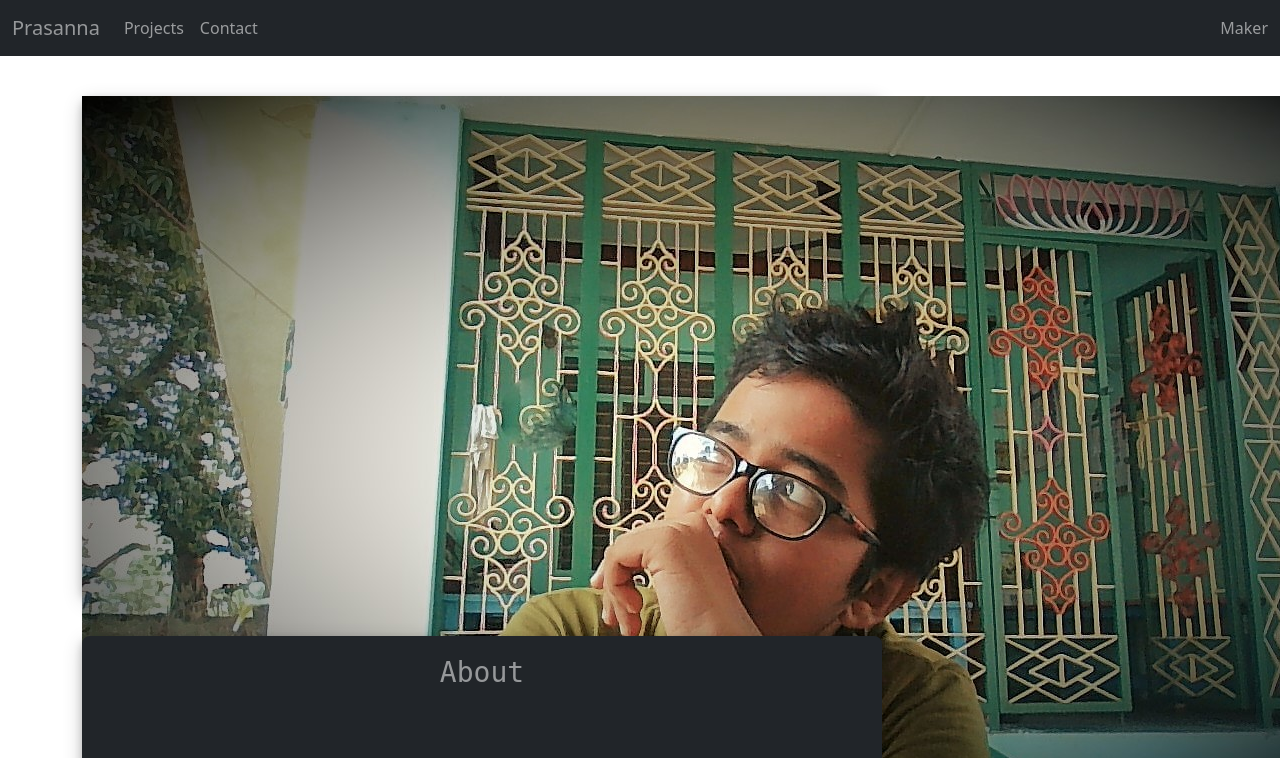
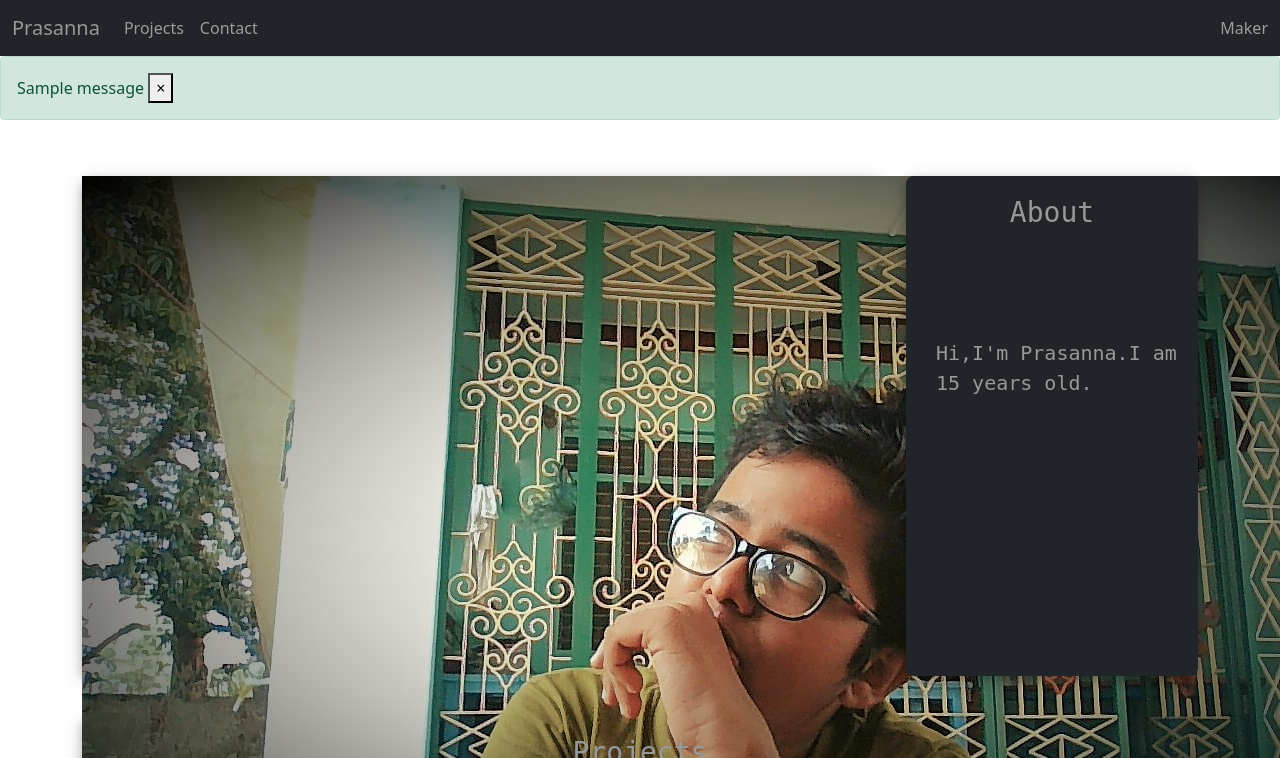
Before and after one commit to Prasanna-Natarajan-3595/My_Portfolio, a Flask app: page / in a window 1280 px wide; the page is wider, and only the part inside the window is pictured. Shown: the top 758 px of that part. Run offline with Flask 2, Linux system fonts and the light colour scheme; tables that the repository leaves empty hold one stand-in row (values such as "Sample post"); one stand-in notice (Sample message) is shown; grey boxes are pictures that could not be loaded.

Commit message:
Few changes

```diff
--- a/web/templates/home.html
+++ b/web/templates/home.html
@@ -16,7 +16,7 @@
     border: none;
     outline: none;
     background-color: #212529;
-    color: white;
+    color: #96989a;
     padding: 15px;
     border-radius: 8px;
     box-shadow: 0 4px 8px 0 rgba(0, 0, 0, 0.2), 0 6px 20px 0 rgba(0, 0, 0, 0.19);
@@ -39,6 +39,23 @@
 {% endblock %}
 {% block content %}
 <button onclick="topFunction()" id="myBtn" title="Go to top">_/|\_</button>
+{% with messages = get_flashed_messages(with_categories=true) %} {% if
+  messages %} {% for category, message in messages %} {% if category ==
+  'error' %}
+  <div class="alert alert-danger alter-dismissable fade show" role="alert">
+    {{ message }}
+    <button type="button" class="close" data-dismiss="alert">
+      <span aria-hidden="true">&times;</span>
+    </button>
+  </div>
+  {% else %}
+  <div class="alert alert-success alter-dismissable fade show" role="alert">
+    {{ message }}
+    <button type="button" class="close" data-dismiss="alert">
+      <span aria-hidden="true">&times;</span>
+    </button>
+  </div>
+  {% endif %} {% endfor %} {% endif %} {% endwith %}
 <div class="container" id='about'>
   <div class="row">
     <div class="col">
@@ -52,13 +69,15 @@
       <div class='rectangle' style='margin-top:40px;height: 500px;
       max-width: 800px;'>
       <h3 style='font-family:monospace;color:#96989a;text-align:center;padding-top:20px;'>About</h3>
-      <pre style='font-family:monospace;font-size:20px;color:#96989a;margin-left:30px;padding-top:100px;'>
+      <p style='font-family:monospace;font-size:20px;color:#96989a;margin-left:30px;padding-top:100px;'>
 Hi,I'm Prasanna.I am 15 years old.
-
+<br>
+<div style='padding-top:5px;'></div>
 I love building robots,
-
+<br>
+<div style='padding-top:5px;'></div>
 making websites and training AI.
-      </pre>
+      </p>
     </div>
     </div>
   </div>
@@ -66,20 +85,97 @@ making websites and training AI.
 
 <div class='container' id='projects'>
 <div class='rectangle' style='height: 500px;
-max-width: 1600px;margin-top:40px;'></div>
+max-width: 1600px;margin-top:40px;'>
+<h3 style='font-family:monospace;color:#96989a;text-align:center;padding-top:20px;'>Projects</h3>
+<div id="carouselExampleCaptions" class="carousel slide" data-bs-ride="carousel">
+  <div class="carousel-indicators">
+    <button type="button" data-bs-target="#carouselExampleCaptions" data-bs-slide-to="0" class="active" aria-current="true" aria-label="Slide 1"></button>
+    <button type="button" data-bs-target="#carouselExampleCaptions" data-bs-slide-to="1" aria-label="Slide 2"></button>
+    <button type="button" data-bs-target="#carouselExampleCaptions" data-bs-slide-to="2" aria-label="Slide 3"></button>
+  </div>
+  <div class="carousel-inner">
+    <div class="carousel-item active">
+      <img src="..." class="d-block w-100" alt="...">
+      <div class="carousel-caption d-none d-md-block">
+        <h5>First slide label</h5>
+        <p>Some representative placeholder content for the first slide.</p>
+      </div>
+    </div>
+    <div class="carousel-item">
+      <img src="images/about.png" class="d-block w-100" alt="...">
+      <div class="carousel-caption d-none d-md-block">
+        <h5>Second slide label</h5>
+        <p>Some representative placeholder content for the second slide.</p>
+      </div>
+    </div>
+    <div class="carousel-item">
+      <img src="..." class="d-block w-100" alt="...">
+      <div class="carousel-caption d-none d-md-block">
+        <h5>Third slide label</h5>
+        <p>Some representative placeholder content for the third slide.</p>
+      </div>
+    </div>
+  </div>
+  <button class="carousel-control-prev" type="button" data-bs-target="#carouselExampleCaptions"  data-bs-slide="prev">
+    <span class="carousel-control-prev-icon" aria-hidden="true"></span>
+    <span class="visually-hidden">Previous</span>
+  </button>
+  <button class="carousel-control-next" type="button" data-bs-target="#carouselExampleCaptions"  data-bs-slide="next">
+    <span class="carousel-control-next-icon" aria-hidden="true"></span>
+    <span class="visually-hidden">Next</span>
+  </button>
+</div>
+</div>
 </div>
 
 
-<div class="container" id='contact'>
+<div class="container" id='contact' style='margin-bottom:40px;'>
   <div class="row">
     <div class="col">
      <div class='rectangle' style='margin-top:40px;height: 500px;
-     max-width: 800px;'></div>
+     max-width: 800px;'>
+     <h3 style='font-family:monospace;color:#96989a;text-align:center;padding-top:20px;'>Contact me</h3>
+
+<form methods='POST' style='padding-top:40px;'>
+  <div class="form-floating">
+    <input type="text" class="form-control" id="Name" placeholder="Your Name">
+    <label for="floatingPassword">Name</label>
+  </div>
+  <div style='padding-top:20px;'></div>
+
+  <div style='padding-top:20px;'></div>
+
+  <div class="form-floating mb-3">
+    <input type="email" class="form-control" id="Email" placeholder="name@example.com">
+    <label for="floatingInput">Email</label>
+  </div>
+  <div style='padding-top:20px;'></div>
+
+  <div class="form-floating">
+    <textarea id='Comments' class="form-control" placeholder="Leave a comment here" id="floatingTextarea2" style="height: 100px"></textarea>
+    <label for="floatingTextarea2">Comments</label>
+  </div>
+  <input type="submit" class="btn btn-outline-light" value='submit' style='margin-left:230px;margin-top:10px;'>
+</form>
+    </div>
     </div>
 
     <div class="col-sm">
       <div class='rectangle' style='margin-top:40px;height: 500px;
-      max-width: 800px;'></div>
+      max-width: 800px;'>
+      <h2 style='font-family:monospace;color:#96989a;text-align:center;padding-top:20px;'>Contacts</h3>
+    <div style='font-family:monospace;font-size:22px;color:#96989a;text-align:center;padding-top:20px;'>
+      <div style='padding-top:80px;'></div>
+      Twitter:<a href="https://twitter.com/PRASANN30279359" target='_blank'>@PRASANN30279359</a>
+<br>
+<div style='padding-top:40px;'></div>
+
+Github:<a href="https://github.com/Prasanna-Natarajan-3595" target='_blank'>Prasanna-Natarajan-3595</a>
+<br>
+<div style='padding-top:20px;'></div>
+
+    </div>
+    </div>
     </div>
   </div>
 </div>
--- a/web/templates/test.html
+++ b/web/templates/test.html
@@ -1,5 +1,7 @@
 <html>
     <body>
-	<img src="images/about.png" width='100px;' height='100px;'/>
+	{% for element in contact %}
+    {{element}}
+    {% endfor %}
     </body>
 </html>
--- a/web/view.py
+++ b/web/view.py
@@ -1,11 +1,30 @@
 from flask import Blueprint, render_template, request, flash, jsonify
+from .models import contact
+from . import db
+import json
 
 view = Blueprint('view',__name__)
 
 @view.route('/')
 def home():
+    if request.method == 'POST':
+        name = request.form.get('Name')
+        email = request.form.get('Email')
+        comments = request.form.get('Comments')
+        if len(name)<2:
+            flash('Your name must be aleast 2 characters long', category='error')
+        elif len(email)<3:
+            flash('Enter valid email', category='error')
+        elif len(comment)<1:
+            flash('Your comment must be aleast 1 characters long', category='error')
+        else:
+            new_comment = contact(name=name,email=email,comments=comments)
+            db.session.add(new_comment)
+            db.session.commit()
+            flash('Thanks for commenting on my website!!! Get you soon...', category='success')
+
     return render_template('home.html')
 
 @view.route('/test')
 def test():
-    return render_template('test.html')
+    return render_template('test.html',data=contact)
```
Also changed, not shown: web/__init__.py (+24 -2 lines), web/models.py (added, +10 -0 lines), web/contacts.db (added).
